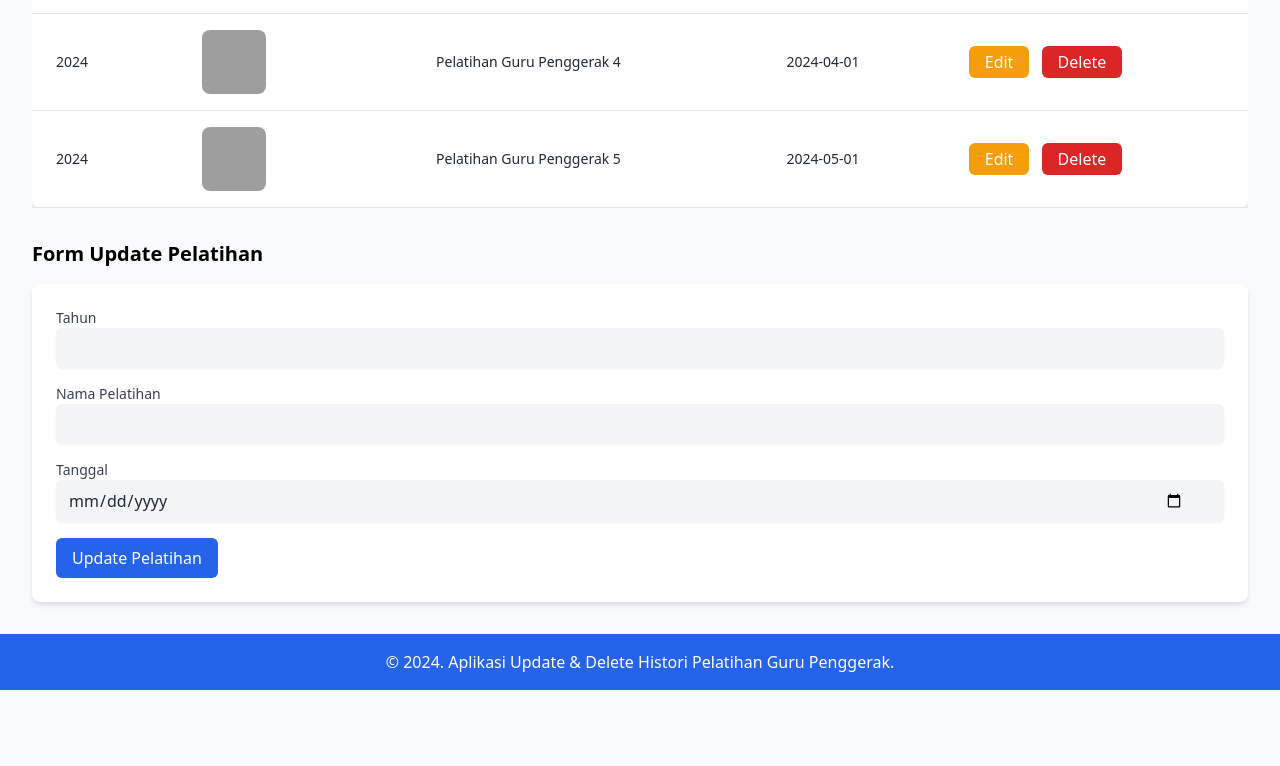
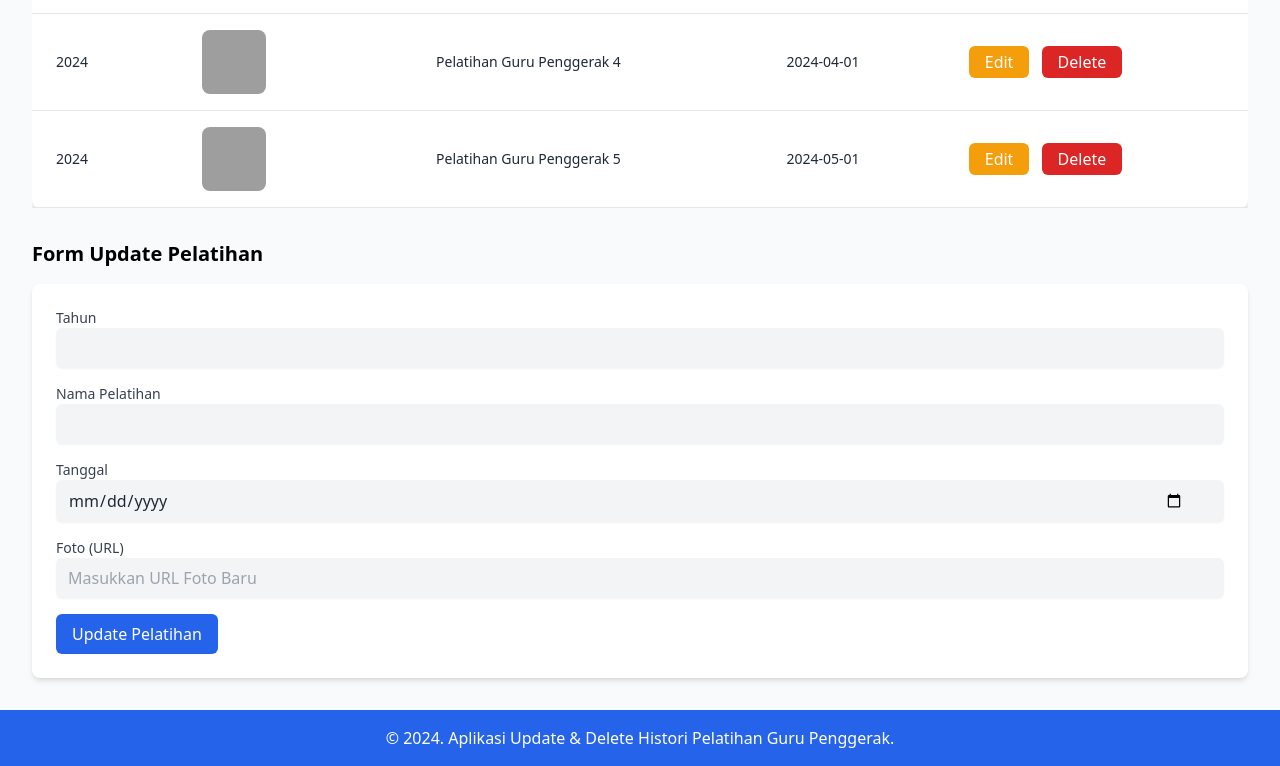
Before and after one commit to nanangriyadi/historisGp, a plain HTML site: page update-delete.html in a window 1280 px wide. Shown: the part 1459-2225 px from the top of the page. Before the commit the page ends 2149 px from the top, so only its background shows below. Drawn offline with nearby package versions, Linux system fonts and the light colour scheme; grey boxes are pictures that could not be loaded.

Commit message:
Update update-delete.html

```diff
--- a/update-delete.html
+++ b/update-delete.html
@@ -47,6 +47,9 @@
                 <label for="tanggal-update" class="block text-sm font-medium text-gray-700">Tanggal</label>
                 <input type="date" id="tanggal-update" name="tanggal-update" class="block w-full bg-gray-100 text-gray-800 py-2 pl-3 pr-10 mb-4 rounded-md shadow-sm" required>
 
+                <label for="foto-update" class="block text-sm font-medium text-gray-700">Foto (URL)</label>
+                <input type="url" id="foto-update" name="foto-update" class="block w-full bg-gray-100 text-gray-800 py-2 pl-3 pr-10 mb-4 rounded-md shadow-sm" placeholder="Masukkan URL Foto Baru" required>
+
                 <button type="submit" class="bg-blue-600 text-white py-2 px-4 rounded-md">Update Pelatihan</button>
             </form>
         </section>
```
